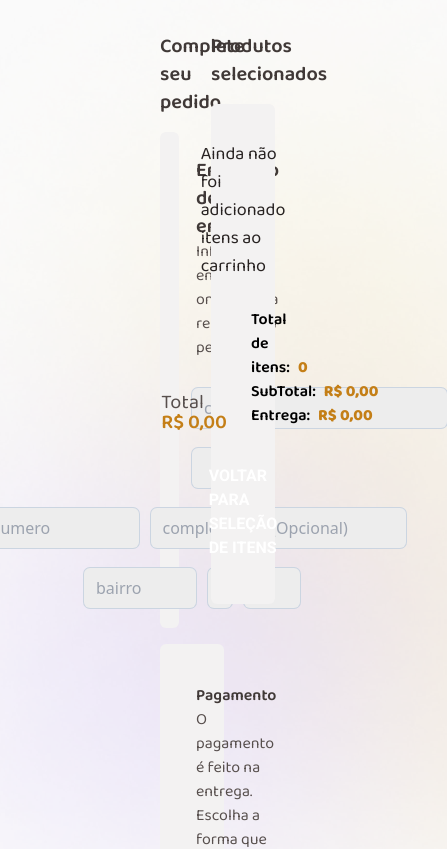
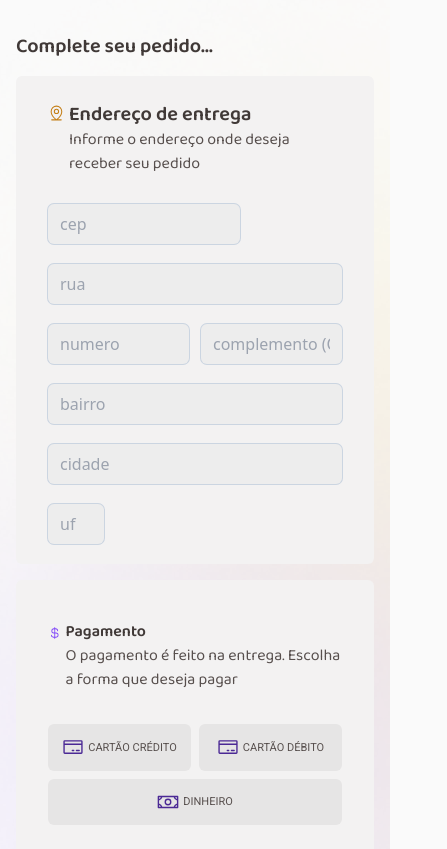
Before and after one commit to lucasrvasconcelos/coffee, a React (Vite) app: page /checkout in a window 390 px wide. Shown: the top 849 px of the page, 447 px wide, since content can reach past the window. Built offline with nearby package versions, Linux system fonts and the light colour scheme.

Commit message:
Mudança responsivo

```diff
--- a/src/pages/checkout/index.tsx
+++ b/src/pages/checkout/index.tsx
@@ -85,7 +85,7 @@ export function CheckOut() {
 
   return (
     <form
-      className="grid grid-cols-2 px-40 py-8 gap-8"
+      className="grid grid-cols-1 xl:grid-cols-2 px-4 md:px-40 py-8 gap-8"
       onSubmit={handleSubmit(handleCreateNewOrder)}
     >
       <div>
@@ -104,8 +104,8 @@ export function CheckOut() {
               </p>
             </div>
           </div>
-          <div className="flex flex-col gap-5 outline-none border-none px-8 py-1">
-            <div className="relative">
+          <div className="flex flex-col gap-5 outline-none border-none px-8 py-1 ">
+            <div className="relative flex flex-col flex-1 max-w-48">
               <input
                 type="text"
                 id="cep"
@@ -134,8 +134,8 @@ export function CheckOut() {
               </span>
             </div>
 
-            <div className="flex items-center justify-center gap-3">
-              <div className="relative">
+            <div className="flex items-center justify-center gap-3 w-full flex-col mobile:flex-row flex-1">
+              <div className="relative w-full lg:w-fit">
                 <input
                   type="text"
                   id="numero"
@@ -143,34 +143,40 @@ export function CheckOut() {
                   maxLength={999999}
                   placeholder="numero"
                   {...register('numero')}
-                  className="outline-none bg-base_input text-base_text px-3 py-2 ring-1 rounded-md ring-slate-300 w-40"
+                  className="outline-none bg-base_input text-base_text px-3 py-2 ring-1 rounded-md ring-slate-300 lg:w-28 w-full"
                 />
                 <span className="absolute -top-[18px] lowercase left-1 text-xs animate-pulse text-red-500 font-bold">
                   {errors?.numero?.message?.toString()}
                 </span>
               </div>
+              <div className="relative w-full ">
                 <input
                   type="text"
                   id="complemento"
                   placeholder="complemento (Opcional)"
                   {...register('complemento')}
-                className="outline-none bg-base_input text-base_text px-3 py-2 ring-1 rounded-md ring-slate-300 flex-1"
+                  className="outline-none bg-base_input text-base_text px-3 py-2 ring-1 rounded-md ring-slate-300 w-full"
                 />
+                <span className="absolute -top-[18px] lowercase left-1 text-xs animate-pulse text-red-500 font-bold">
+                  {errors?.complemento?.message?.toString()}
+                </span>
               </div>
-            <div className="flex items-center justify-center gap-3 w-full ">
-              <div className="relative">
+            </div>
+
+            <div className="flex items-start justify-center gap-5 w-full flex-col md:flex-row">
+              <div className="relative w-full flex flex-col ">
                 <input
                   type="text"
                   id="bairro"
                   placeholder="bairro"
                   {...register('bairro')}
-                  className="outline-none bg-base_input text-base_text px-3 py-2 ring-1 rounded-md ring-slate-300 w-28"
+                  className="outline-none bg-base_input text-base_text px-3 py-2 ring-1 rounded-md ring-slate-300 w-full "
                 />
                 <span className="absolute -top-[18px] lowercase left-1 text-xs animate-pulse text-red-500 font-bold">
                   {errors?.bairro?.message?.toString()}
                 </span>
               </div>
-              <div className="flex-1 relative">
+              <div className="relative w-full flex flex-col">
                 <input
                   type="text"
                   id="cidade"
@@ -225,8 +231,8 @@ export function CheckOut() {
               </div>
             </div>
 
-            <div className="flex mt-8 justify-center gap-2">
-              <div className="flex w-full">
+            <div className="flex mt-8 justify-center gap-2 flex-wrap">
+              <div className="flex flex-1">
                 <input
                   type="radio"
                   value="credito"
@@ -247,7 +253,7 @@ export function CheckOut() {
                 </label>
               </div>
 
-              <div className="flex w-full">
+              <div className="flex flex-1">
                 <input
                   type="radio"
                   value="debito"
@@ -268,7 +274,7 @@ export function CheckOut() {
                 </label>
               </div>
 
-              <div className="flex w-full">
+              <div className="flex flex-1">
                 <input
                   type="radio"
                   value="dinheiro"
@@ -290,11 +296,11 @@ export function CheckOut() {
         </section>
       </div>
 
-      <div className="">
+      <div>
         <h3 className="font-semibold  font-baloo text-xl text-base_subtitle">
           Produtos selecionados
         </h3>
-        <section className="p-8 bg-base_card rounded-md mt-4 relative">
+        <section className="p-4 md:p-8 bg-base_card rounded-md mt-4 relative">
           {existPreOrder ? (
             <ul className="overflow-auto max-h-[50vh] list-none flex flex-col">
               <ItemsCart
--- a/src/pages/components/DeleteCart.tsx
+++ b/src/pages/components/DeleteCart.tsx
@@ -8,8 +8,8 @@ export function DeleteCart() {
   return (
     <AlertDialog.Root>
       <AlertDialog.Trigger asChild>
-        <button className=" inline-flex h-[35px] items-center justify-center rounded-[4px] bg-background px-[15px] font-medium leading-none outline-none hover:opacity-90 transition-colors py-3">
-          Limpar carrinho
+        <button className=" inline-flex items-center justify-center rounded-[4px] bg-background  font-medium leading-none outline-none hover:opacity-90 transition-colors">
+          Limpar
         </button>
       </AlertDialog.Trigger>
       <AlertDialog.Portal>
--- a/src/pages/components/Header.tsx
+++ b/src/pages/components/Header.tsx
@@ -9,9 +9,17 @@ export function Header() {
   const { quantityOrders } = useContext(OrderContext)
   const location = useLocation()
   return (
-    <header className=" flex justify-between w-full px-40 py-8 fixed z-[1]">
+    <header className=" flex justify-between w-full px-4 md:px-40 py-8 fixed z-[1]">
       <Link to={'/'}>
-        <img src={logo} alt="Logo empresa" className="rounded-md h-20" />
+        <img
+          src={logo}
+          alt="Logo empresa"
+          className={
+            quantityOrders && location.pathname !== '/orders'
+              ? 'rounded-md h-14 absolute top-20'
+              : 'rounded-md h-20'
+          }
+        />
       </Link>
       <div className="flex gap-3 items-center justify-center">
         {quantityOrders && location.pathname !== '/orders' ? (
--- a/src/pages/components/ItemsCart.tsx
+++ b/src/pages/components/ItemsCart.tsx
@@ -7,7 +7,7 @@ export function ItemsCart({ ...rest }) {
   const { preOrder } = useContext(OrderContext)
   return (
     <ScrollArea.Root
-      className="w-[100%] h-[325px] rounded overflow-hidden pr-4"
+      className="w-[100%] h-[325px] rounded overflow-hidden md:pr-4"
       {...rest}
     >
       <ScrollArea.Viewport className="w-full h-full rounded">
--- a/src/pages/orders/index.tsx
+++ b/src/pages/orders/index.tsx
@@ -9,9 +9,9 @@ export function Orders() {
   const { quantityOrders } = useContext(OrderContext)
 
   return (
-    <main className="p-40 flex flex-col">
+    <main className="lg:p-40 py-40 px-8 flex flex-col">
       {quantityOrders ? (
-        <div className="flexjustify-center items-start  rounded-md py-4 min-w-[750px] ring-1 ring-base_hover max-h-[60vh] overflow-auto">
+        <div className="flex justify-center items-start  rounded-md py-4 min-w-[320px] ring-1 ring-base_hover max-h-[60vh] overflow-auto">
           <table className="font-baloow-full text-left border-collapse w-full">
             <TrHeader />
             <TrItens />
--- a/src/pages/success/index.tsx
+++ b/src/pages/success/index.tsx
@@ -10,7 +10,7 @@ export function Success() {
   const { order, quantityOrders } = useContext(OrderContext)
 
   return (
-    <main className="grid grid-cols-2 px-40 py-28 gap-x-24 gap-y-10 min-h-[100vh]">
+    <main className="grid grid-cols-1 md:grid-cols-2  px-2 md:px-40 py-14 md:py-28 gap-x-24 gap-y-10 min-h-[100vh]">
       {quantityOrders ? (
         <div>
           <h1 className="text-3xl font-bold text-yellow_dark font-baloo">
@@ -81,7 +81,7 @@ export function Success() {
         />
       </div>
       {!quantityOrders ? (
-        <div className="flex flex-col items-end justify-center gap-8">
+        <div className="flex flex-col items-end justify-center gap-8 px-4">
           <span className="text-3xl font-baloo text-yellow_dark font-bold text-right">
             Não foi localizado pedidos para você
           </span>
--- a/tailwind.config.js
+++ b/tailwind.config.js
@@ -28,6 +28,9 @@ export default {
         background_effect: `url(src/assets/images/Background.png)`,
         background_gradient: `linear-gradient(-45deg, #DBAC2C, #8047F8)`,
       },
+      screens: {
+        mobile: '320px',
+      },
     },
   },
   plugins: [],
```
Also changed, not shown: src/pages/components/Cart.tsx (+5 -5 lines), src/pages/components/MineCard.tsx (+10 -5 lines), src/pages/home/index.tsx (+7 -7 lines). Lines whose indentation alone changed are shown as unchanged.
